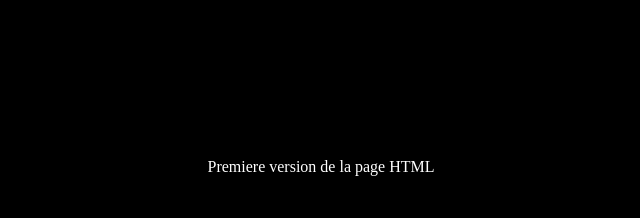
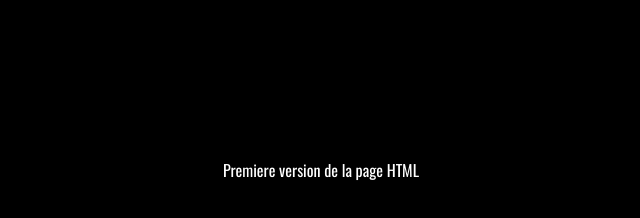
Before and after one commit to Azzyraphale/TPGIT, a plain HTML site: page index.html in a window 1280 px wide. Shown: the whole page, without its empty margins (319-959 px from the left). Drawn offline with nearby package versions, Linux system fonts and the light colour scheme.

Commit message:
Modif police par défaut

```diff
--- a/index.html
+++ b/index.html
@@ -6,6 +6,7 @@
 	<head>
 		<meta charset="utf-8">
 		<title>Ma Page HTML</title>
+		<link href='https://fonts.googleapis.com/css?family=Oswald' rel='stylesheet' type='text/css'>
 		<link href="style.css" rel="stylesheet">
 	</head>
 
--- a/style.css
+++ b/style.css
@@ -3,4 +3,5 @@ body {
 	color: #fff;
 	text-align:center;
 	padding-top:150px;
+	font-family: Oswald;
 }
```
